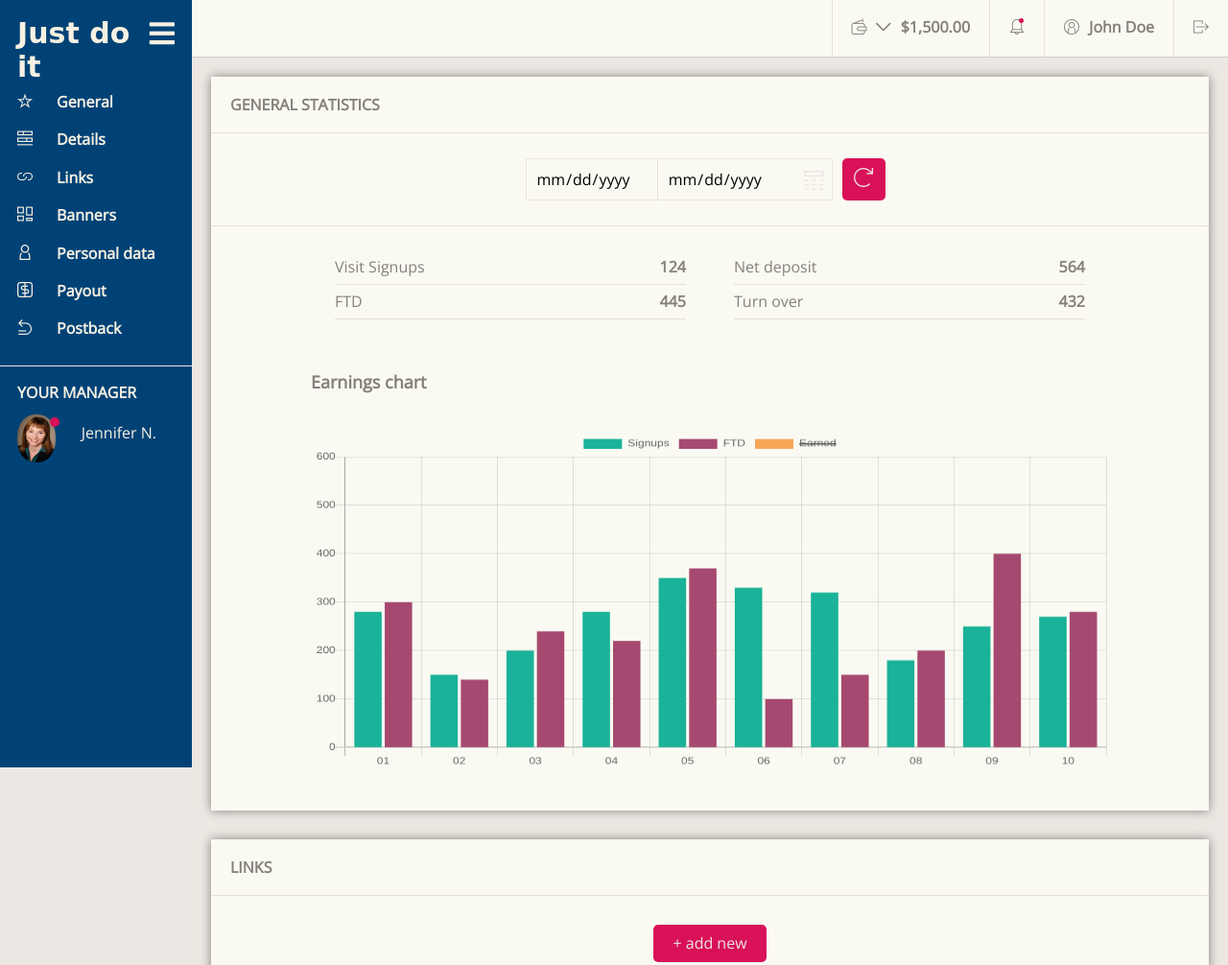
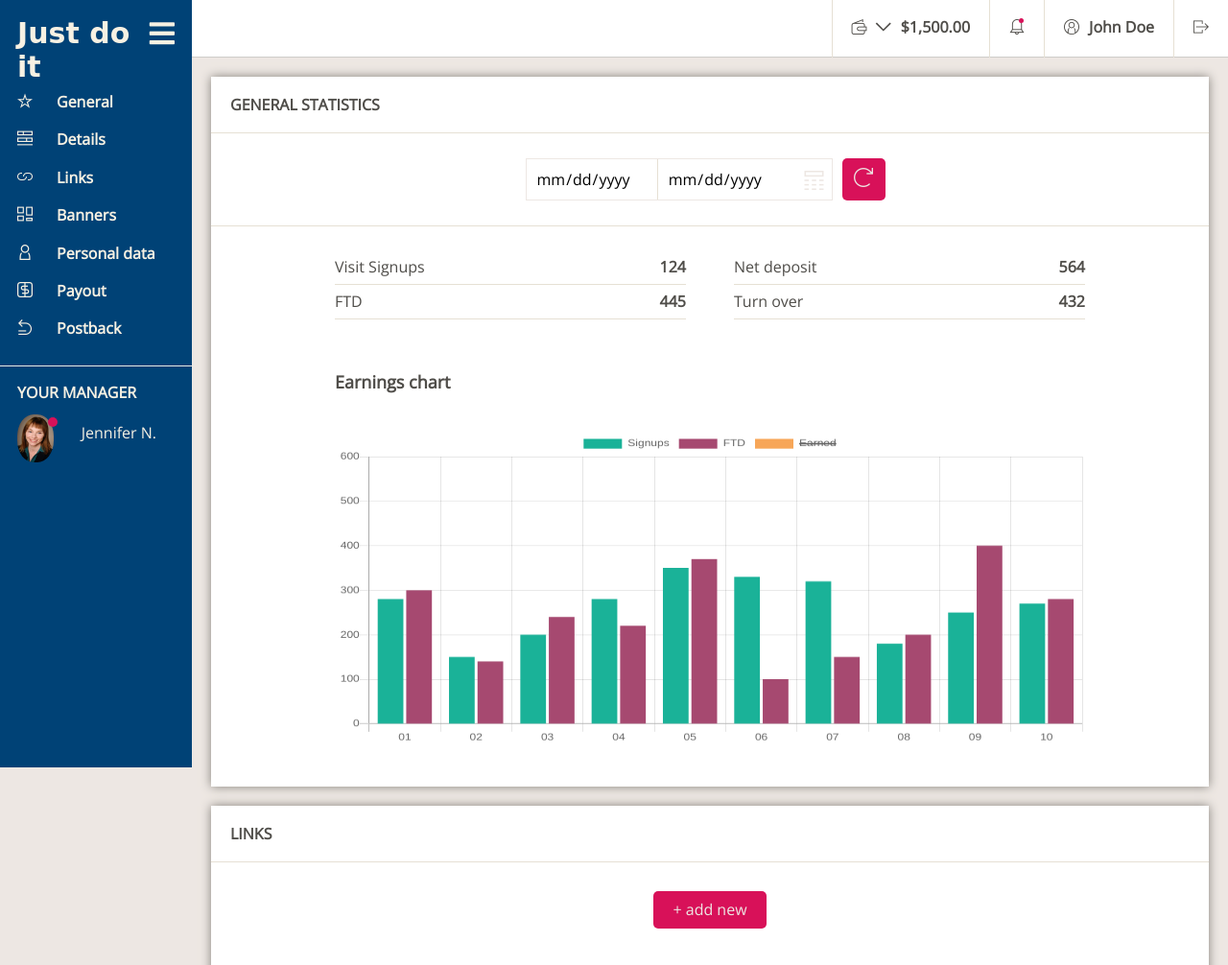
Before and after one commit to WieMon/admin-project, a website: page index.html in a window 1280 px wide. Shown: the top 1006 px of the page at 96% size. Drawn offline with nearby package versions, Linux system fonts and the light colour scheme; a web font is replaced by a local one.

Commit message:
Fix font and background colors Fix picture size

```diff
--- a/sass/_layout.scss
+++ b/sass/_layout.scss
@@ -35,7 +35,7 @@ body {
   background-color: $color-three;
   margin-bottom: 20px;
   box-shadow: 0 0 10px $color-five;
-  color: $color-five;
+  color: darken($color-five, 20%);
 }
 
 .hidden {
--- a/sass/_variables.scss
+++ b/sass/_variables.scss
@@ -3,7 +3,7 @@
 /* Colors */
 $color-one: #004276;
 $color-two: #ede7e3;
-$color-three: #fafaf3;
+$color-three: #fff;
 $color-four: #d81159;
 $color-five: #84817a;
 $color-six: #f7f1e3;
--- a/sass/components/_titles.scss
+++ b/sass/components/_titles.scss
@@ -5,7 +5,7 @@
   text-transform: uppercase;
   padding: 20px;
   border-bottom: 1px solid $color-seven;
-  color: $color-five;
+  color: darken($color-five, 20%);;
   @media(max-width: 767px) {
     text-align: center;
   }
--- a/sass/sections/_graph.scss
+++ b/sass/sections/_graph.scss
@@ -1,6 +1,7 @@
 .graph {
   width: 80%;
-  margin: 30px auto;
+  padding: 0 25px;
+  margin: 0 auto;
   @media(max-width: 767px) {
     display: none;
   }
--- a/sass/sections/_header.scss
+++ b/sass/sections/_header.scss
@@ -25,7 +25,7 @@
   cursor: pointer;
   border-left: 1px solid $color-seven;
   padding: 20px;
-  color: $color-five;
+  color: darken($color-five, 20%);
   &:hover {
     background-color: $color-two;
     border-bottom: 1px solid lighten($color-five, 35%);
@@ -54,7 +54,7 @@
 }
 
 .header__name {
-  color: $color-five;
+  color: darken($color-five, 20%);;
   @media(max-width: 767px) {
     display: none;
   }
--- a/sass/sections/_menu.scss
+++ b/sass/sections/_menu.scss
@@ -75,7 +75,7 @@
 
 .menu__manager-img {
   height: 50px;
-  width: 40px;
+  width: 38px;
   border-radius: $img-radius;
   margin-right: 15px;
   vertical-align: middle;
@@ -86,7 +86,7 @@
 .menu__manager-dot {
   position: absolute;
   top: 53px;
-  left: 52px;
+  left: 50px;
   width:10px;
   height: 10px;
   border-radius: $dot-radius;
```
Also changed, not shown: css/style.css, 1 other file.
